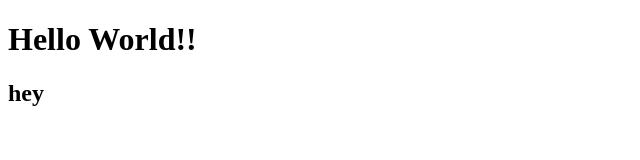
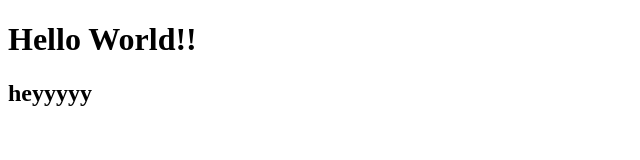
Before and after one commit to hetshah200/data_science, a plain HTML site: page index.html in a window 1280 px wide. Shown: the full height of the page, 0-640 px from the left. Drawn offline with Linux system fonts and the light colour scheme.

Commit message:
increased y

```diff
--- a/index.html
+++ b/index.html
@@ -8,6 +8,6 @@
 </head>
 <body>
     <h1>Hello World!!</h1>
-    <h2>hey</h2>
+    <h2>heyyyyy</h2>
 </body>
 </html>
```
